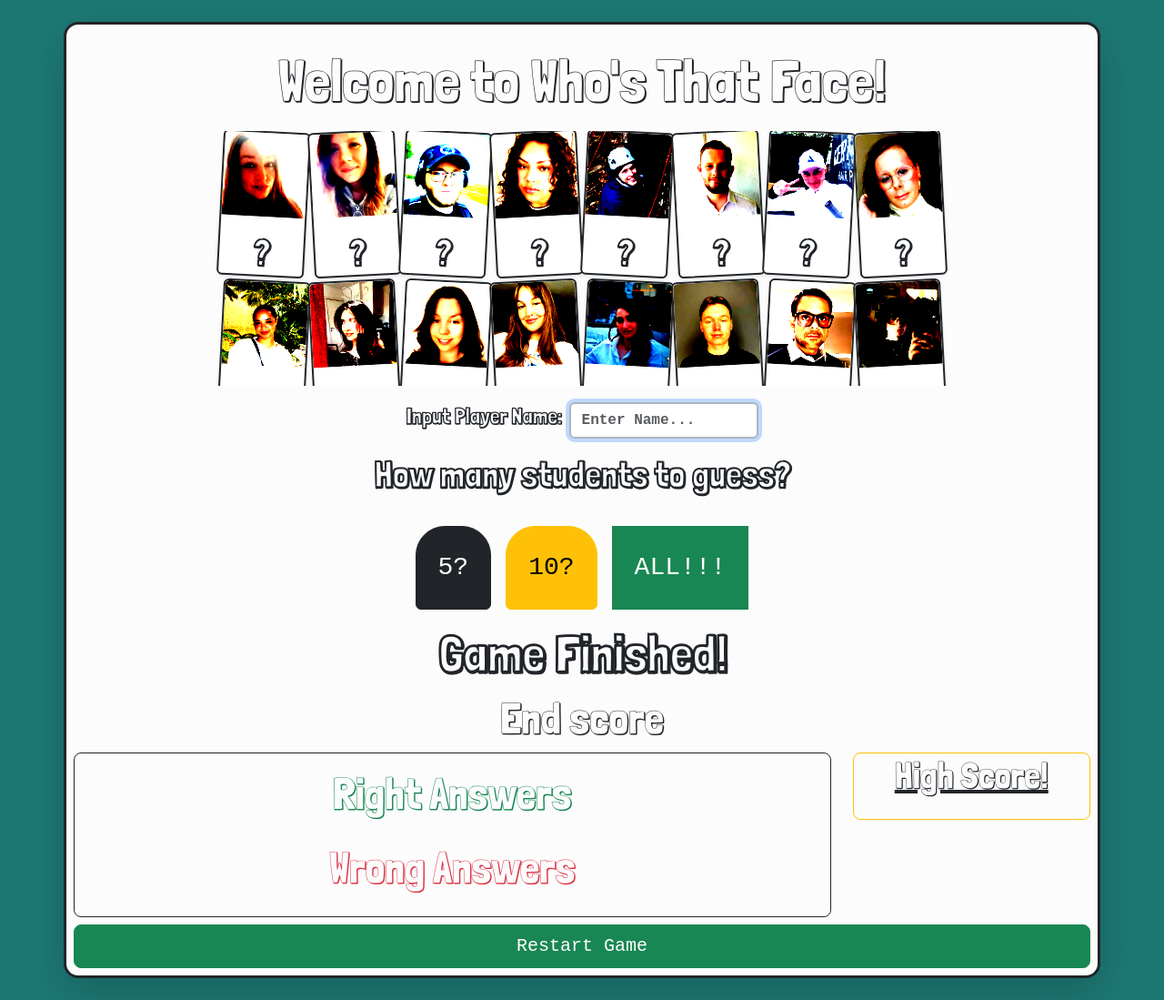
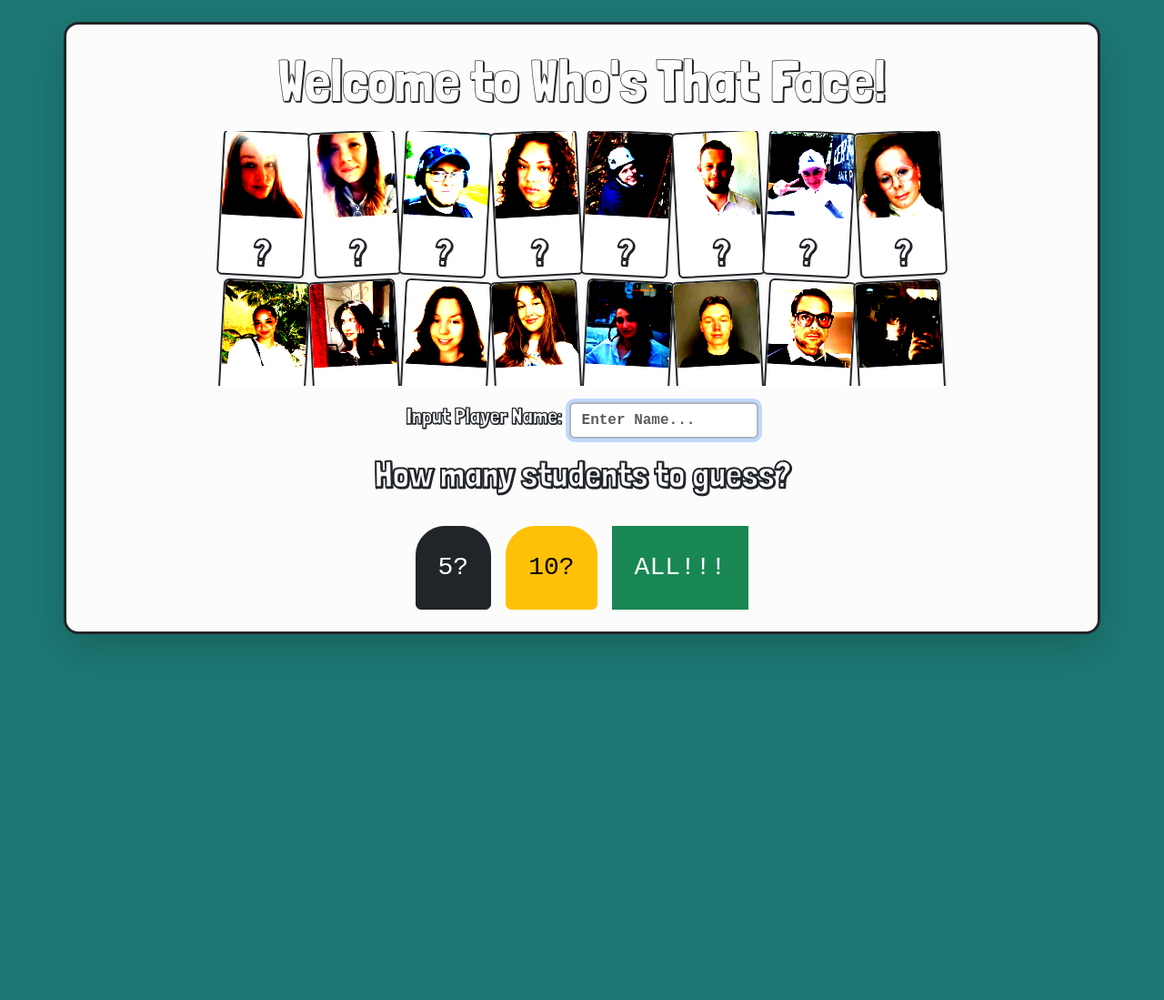
Before and after one commit to KaptenKatthatt/movie-quiz, a plain HTML site: page index.html in a window 1280 px wide. Shown: the whole page at 91% size. After the commit the page ends 800 px from the top, so only its background shows below. Drawn offline with nearby package versions, Linux system fonts and the light colour scheme.

Commit message:
Hid endscreen after mt fix.

```diff
--- a/index.html
+++ b/index.html
@@ -57,7 +57,7 @@
     </div>
 
     <!-- End screen container with high score and right/wrong cards -->
-    <div class=" endScreen text-center ">
+    <div class=" endScreen text-center d-none">
       <div class="row">
         <h2 class="display-4 fw-bold">Game Finished!</h2>
         <h2 class="display-5 endScore">End score</h2>
```
